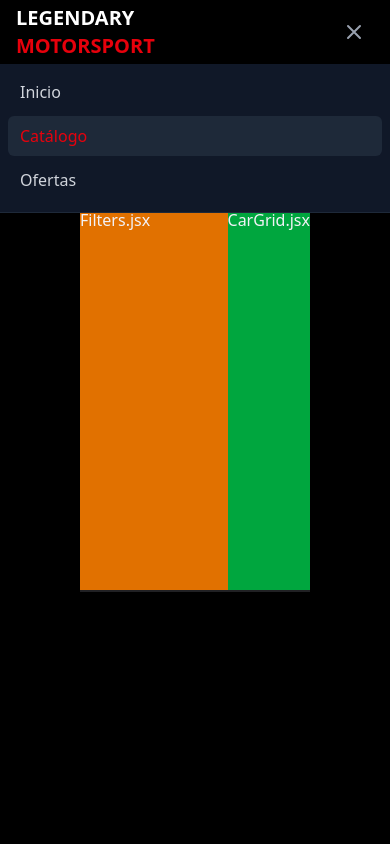
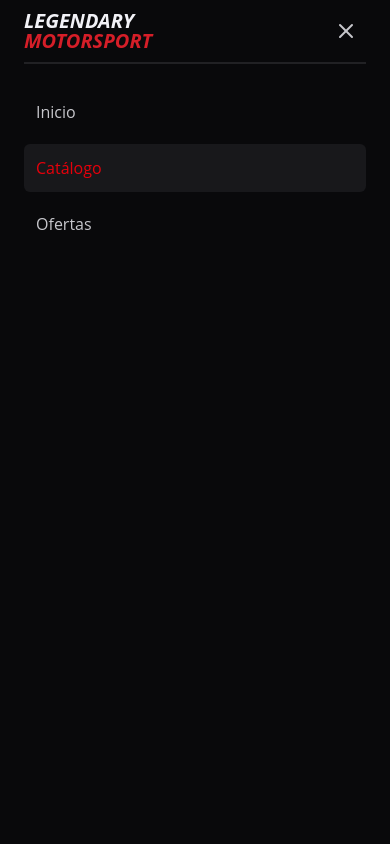
Before and after one commit to JeferssonTrejos/LegendaryMotorsport, a React (Vite) app: page /catalog in a window 390 px wide. Both pictures are taken after a click on the button "Abrir menú". Shown: the top 844 px of the page. Built offline with nearby package versions, Linux system fonts and the light colour scheme.

Commit message:
Característica: Se actualizó el header y se rediseño el navbar en movil

```diff
--- a/src/components/layout/Header.jsx
+++ b/src/components/layout/Header.jsx
@@ -1,3 +1,4 @@
+import { MenuIcon, XIcon } from "lucide-react";
 import { useState } from "react";
 import { Link, useLocation } from "react-router-dom";
 
@@ -14,26 +15,23 @@ const Header = () => {
   const isActive = (path) => location.pathname === path;
 
   return (
-    <header className="bg-black text-white fixed w-full top-0 z-50 border-b border-gray-800">
-      <div className="max-w-7xl mx-auto px-4 sm:px-6 lg:px-8">
+    <header className="bg-custom-black-1-60 text-custom-white-3 fixed w-full top-0 z-50 border-b-2 border-custom-black-4">
+      <div className="container mx-auto px-4 sm:px-6 lg:px-8">
         <div className="flex items-center justify-between h-16">
-          {/* Logo */}
+
           <Link to="/" className="shrink-0">
-            <div className="text-xl font-bold">
-              <span className="text-white">LEGENDARY</span>
-              <br />
-              <span className="text-red-600">MOTORSPORT</span>
+            <div className="text-xl font-bold flex flex-col ">
+              <span className="text-custom-white-1 italic -mb-1">LEGENDARY</span>
+              <span className="text-custom-red-2 italic -mt-1">MOTORSPORT</span>
             </div>
           </Link>
 
-          {/* Navigation - Desktop */}
           <nav className="hidden md:flex space-x-8">
             {navLinks.map((link) => (
               <Link
                 key={link.path}
                 to={link.path}
-                className={`text-sm font-medium transition-colors hover:text-red-600 ${
-                  isActive(link.path) ? "text-red-600" : "text-gray-300"
+                className={`text-sm font-medium transition-colors hover:text-red-600 ${isActive(link.path) ? "text-red-600" : "text-gray-300"
                   }`}
               >
                 {link.name}
@@ -41,65 +39,49 @@ const Header = () => {
             ))}
           </nav>
 
-          {/* Mobile menu button */}
           <button
             onClick={() => setIsMenuOpen(!isMenuOpen)}
-            className="md:hidden inline-flex items-center justify-center p-2 rounded-md text-gray-400 hover:text-white hover:bg-gray-800 focus:outline-none"
+            className="md:hidden inline-flex items-center justify-center p-2 rounded-md text-custom-white-3 hover:text-white hover:bg-custom-black-3"
           >
             <span className="sr-only">Abrir menú</span>
-            {!isMenuOpen ? (
-              <svg
-                className="block h-6 w-6"
-                xmlns="http://www.w3.org/2000/svg"
-                fill="none"
-                viewBox="0 0 24 24"
-                stroke="currentColor"
-              >
-                <path
-                  strokeLinecap="round"
-                  strokeLinejoin="round"
-                  strokeWidth={2}
-                  d="M4 6h16M4 12h16M4 18h16"
-                />
-              </svg>
-            ) : (
-              <svg
-                className="block h-6 w-6"
-                xmlns="http://www.w3.org/2000/svg"
-                fill="none"
-                viewBox="0 0 24 24"
-                stroke="currentColor"
-              >
-                <path
-                  strokeLinecap="round"
-                  strokeLinejoin="round"
-                  strokeWidth={2}
-                  d="M6 18L18 6M6 6l12 12"
-                />
-              </svg>
-            )}
+            <MenuIcon className="block h-6 w-6" />
           </button>
         </div>
       </div>
 
-      {/* Mobile menu */}
       {isMenuOpen && (
         <div className="md:hidden">
-          <div className="px-2 pt-2 pb-3 space-y-1 sm:px-3 bg-gray-900">
+          <div className="fixed inset-y-0 right-0 z-50 w-full overflow-y-auto bg-custom-black-2 px-6 sm:max-w-sm ">
+            <div className="h-16 flex justify-between items-center border-b-2 border-custom-black-4">
+              <Link to="/" className="shrink-0">
+                <div className="text-xl font-bold flex flex-col ">
+                  <span className="text-custom-white-1 italic -mb-1">LEGENDARY</span>
+                  <span className="text-custom-red-2 italic -mt-1">MOTORSPORT</span>
+                </div>
+              </Link>
+              <button
+                onClick={() => setIsMenuOpen(!isMenuOpen)}
+                className="md:hidden inline-flex items-center justify-center p-2 rounded-md text-custom-white-3 hover:text-white hover:bg-custom-black-3"
+              >
+                <span className="sr-only">Abrir menú</span>
+                <XIcon className="block h-6 w-6" />
+              </button>
+            </div>
+            <div className="mt-6 flow-root space-y-2">
               {navLinks.map((link) => (
                 <Link
                   key={link.path}
                   to={link.path}
                   onClick={() => setIsMenuOpen(false)}
-                className={`block px-3 py-2 rounded-md text-base font-medium ${
-                  isActive(link.path)
-                    ? "text-red-600 bg-gray-800"
-                    : "text-gray-300 hover:text-white hover:bg-gray-800"
+                  className={`block px-3 py-3 rounded-md text-base font-medium ${isActive(link.path)
+                    ? "text-custom-red-1 bg-custom-black-3"
+                    : "text-custom-white-3 hover:text-custom-red-1"
                     }`}
                 >
                   {link.name}
                 </Link>
               ))}
+            </div>
           </div>
         </div>
       )}
--- a/src/index.css
+++ b/src/index.css
@@ -1,5 +1,8 @@
 @import "tailwindcss";
-
+@import url('https://fonts.googleapis.com/css2?family=Dancing+Script:wght@400..700&family=Open+Sans:ital,wght@0,300..800;1,300..800&display=swap');
+body {
+  font-family: 'Open Sans', sans-serif;
+}
 @theme {
   --color-custom-black-1: #000000;
   --color-custom-black-1-60: rgba(0, 0, 0, 0.6);
```
Lines whose indentation alone changed are shown as unchanged.
